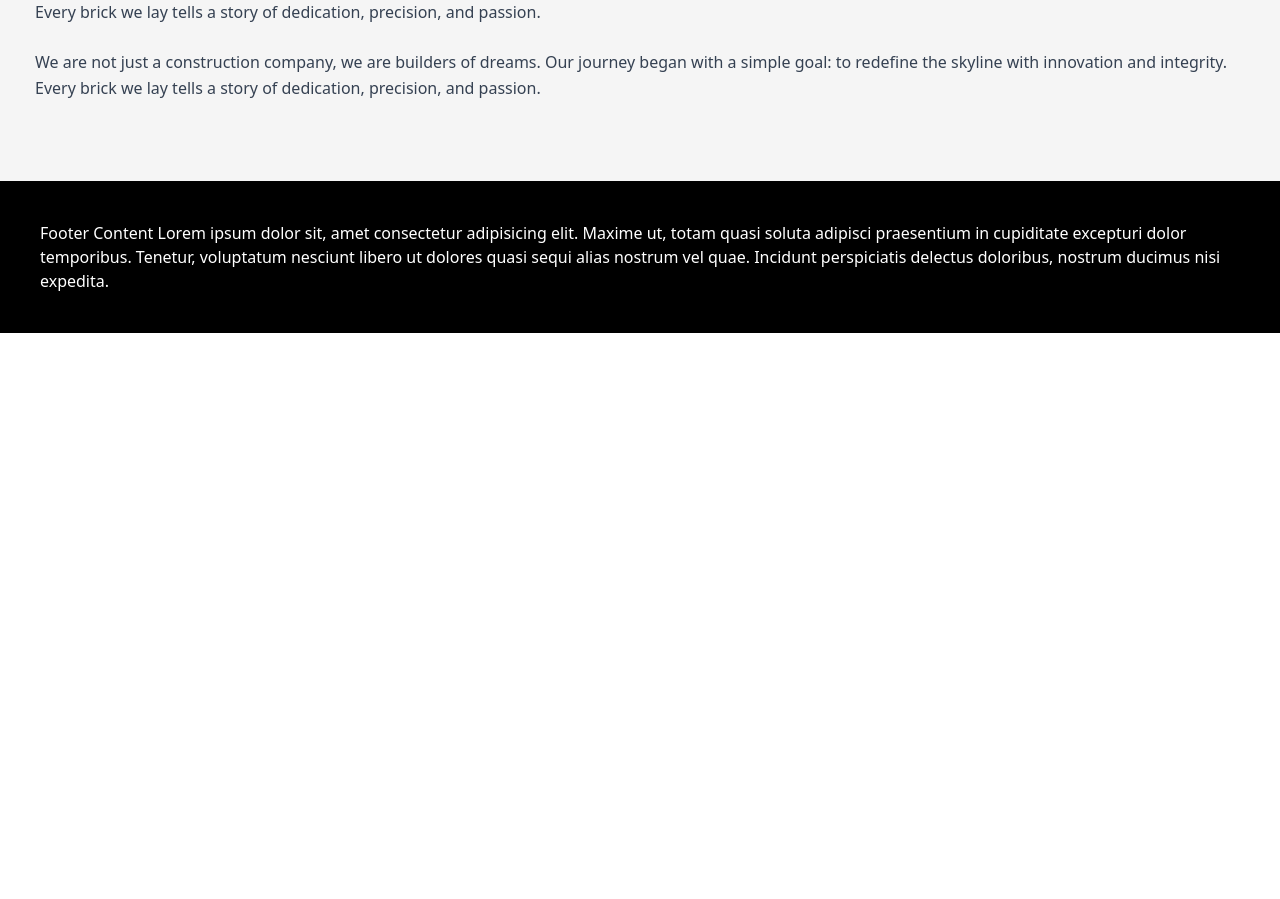
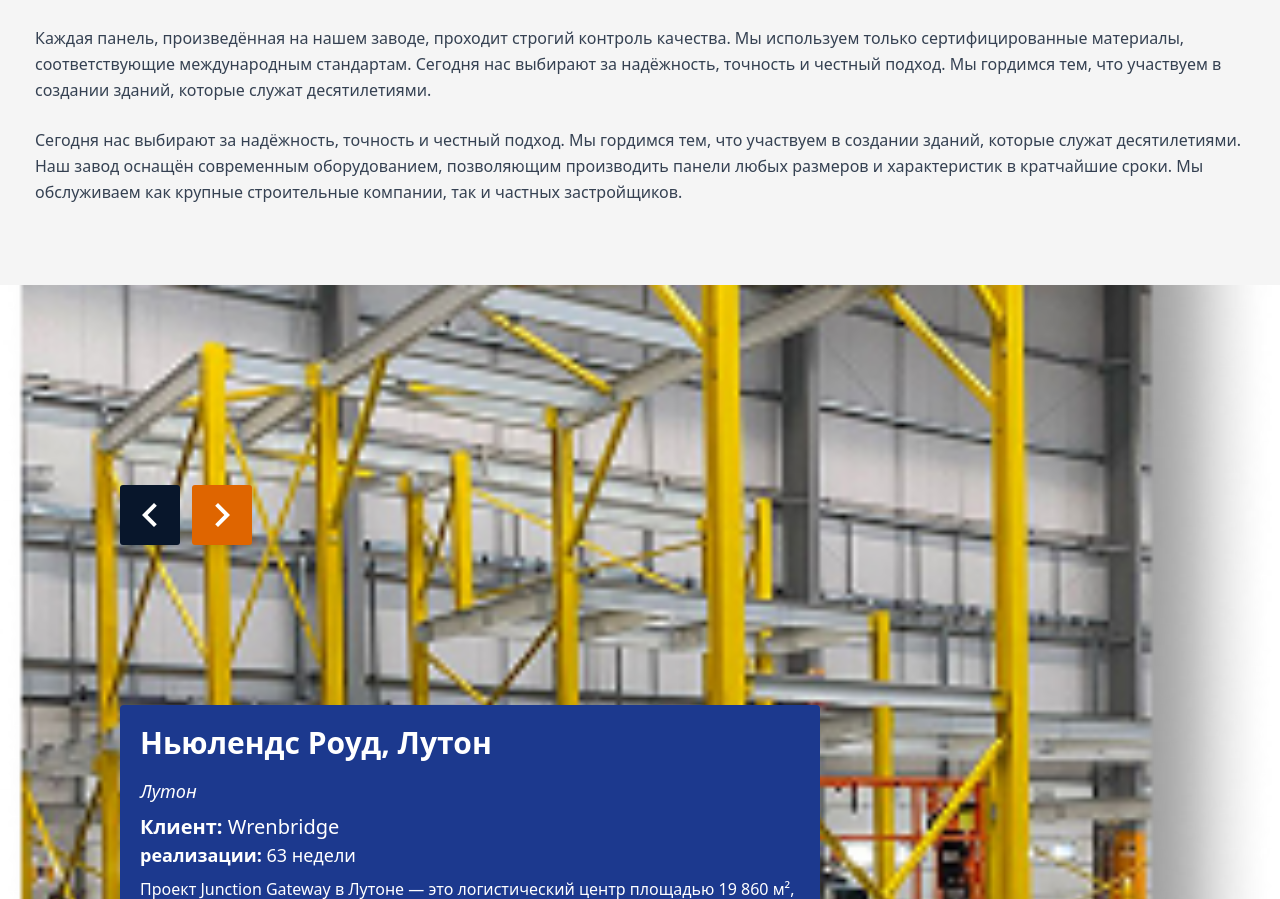
Before and after one commit to 932525862/panelza, a React (Vite) app: page / in a window 1280 px wide. Shown: the part 1901-2800 px from the top of the page. Before the commit the page ends 2234 px from the top, so only its background shows below. Built offline with nearby package versions, Linux system fonts and the light colour scheme.

Commit message:
language

```diff
--- a/package.json
+++ b/package.json
@@ -11,10 +11,12 @@
   },
   "dependencies": {
     "@tailwindcss/vite": "^4.1.11",
+    "animate.css": "^4.1.1",
     "react": "^19.1.0",
     "react-dom": "^19.1.0",
     "react-icons": "^5.5.0",
     "react-router-dom": "^7.7.0",
+    "swiper": "^11.2.10",
     "tailwindcss": "^4.1.11"
   },
   "devDependencies": {
--- a/src/App.jsx
+++ b/src/App.jsx
@@ -4,7 +4,9 @@ import StickyContactBar from "./components/stickyContactBar/StickyContactBar"
 import Home from "./pages/home"
 import OurStory from "./pages/ourStory"
 import Products from "./pages/products"
+import RecentProjects from "./pages/projects"
 import Responsibility from "./pages/responsibility"
+import 'animate.css';
 
 function App() {
 
@@ -14,6 +16,7 @@ function App() {
       <Home/>
       <Products/>
       <OurStory/>
+      <RecentProjects/>
       {/* <Responsibility/> */}
       {/* <StickyContactBar/> */}
       <Footer/>
--- a/src/components/footer/Footer.jsx
+++ b/src/components/footer/Footer.jsx
@@ -3,11 +3,20 @@ import React from "react";
 function Footer() {
   return (
     <footer className="bg-black text-white p-10">
-      Footer Content Lorem ipsum dolor sit, amet consectetur adipisicing elit.
-      Maxime ut, totam quasi soluta adipisci praesentium in cupiditate excepturi
-      dolor temporibus. Tenetur, voluptatum nesciunt libero ut dolores quasi
-      sequi alias nostrum vel quae. Incidunt perspiciatis delectus doloribus,
-      nostrum ducimus nisi expedita.
+      Каждая панель, произведённая на нашем заводе, проходит строгий контроль
+      качества. Мы используем только сертифицированные материалы,
+      соответствующие международным стандартам. Сегодня нас выбирают за
+      надёжность, точность и честный подход. Мы гордимся тем, что участвуем в
+      создании зданий, которые служат десятилетиями. Каждая панель,
+      произведённая на нашем заводе, проходит строгий контроль качества. Мы
+      используем только сертифицированные материалы, соответствующие
+      международным стандартам. Сегодня нас выбирают за надёжность, точность и
+      честный подход. Мы гордимся тем, что участвуем в создании зданий, которые
+      служат десятилетиями. Каждая панель, произведённая на нашем заводе,
+      проходит строгий контроль качества. Мы используем только сертифицированные
+      материалы, соответствующие международным стандартам. Сегодня нас выбирают
+      за надёжность, точность и честный подход. Мы гордимся тем, что участвуем в
+      создании зданий, которые служат десятилетиями.
     </footer>
   );
 }
--- a/src/index.css
+++ b/src/index.css
@@ -4,7 +4,7 @@ html {
 }
 .container{
   width: 100%;
-  max-width: 1240px;
+  max-width: 1340px;
   padding: 0 15px;
   margin-right: auto;
   margin-left: auto;
--- a/src/pages/ourStory/index.jsx
+++ b/src/pages/ourStory/index.jsx
@@ -1,47 +1,51 @@
-// components/OurStory.jsx
 import React from "react";
-// import storyImage1 from "../assets/story1.jpg"; // o'z rasm nomlaringga moslashtir
-// import storyImage2 from "../assets/story2.jpg";
 
 const OurStory = () => {
   return (
-    <section className="bg-[#f5f5f5] py-20 px-2 md:px-5">
+    <section id="ourStory" className="bg-[#f5f5f5] py-20 px-2 md:px-5">
       <div className="container">
         {/* Text Section */}
         <div>
           <h1 className="text-5xl font-medium text-[#111] mb-2">
-            Our story. A unique path.
+            Наша история. Уникальный путь.
           </h1>
           <hr className="max-w-[90px] border-[1.5px] mb-4 rounded-2xl border-[#df6500]" />
           <h2 className="text-3xl text-[#df6500] font-medium ">
-            Doing it differently, since 2016
+            Идём своим путём с 2016 года
           </h2>
           <p className="text-md text-[#08162bce] leading-relaxed mt-6">
-            We are not just a construction company, we are builders of dreams.
-            Our journey began with a simple goal: to redefine the skyline with
-            innovation and integrity. Every brick we lay tells a story of
-            dedication, precision, and passion.
+            Мы — не просто завод по производству строительных панелей, мы —
+            основа современного строительства. С самого начала нашей
+            деятельности в 2016 году мы стремились к инновациям, качеству и
+            надёжности. Каждая панель, произведённая на нашем заводе, проходит
+            строгий контроль качества. Мы используем только сертифицированные
+            материалы, соответствующие международным стандартам.
           </p>
 
           <p className="text-md text-[#08162bce] leading-relaxed mt-6">
-            We are not just a construction company, we are builders of dreams.
-            Our journey began with a simple goal: to redefine the skyline with
-            innovation and integrity. Every brick we lay tells a story of
-            dedication, precision, and passion.
+            Наш завод оснащён современным оборудованием, позволяющим производить
+            панели любых размеров и характеристик в кратчайшие сроки. Мы
+            обслуживаем как крупные строительные компании, так и частных
+            застройщиков. Каждая панель, произведённая на нашем заводе, проходит
+            строгий контроль качества. Мы используем только сертифицированные
+            материалы, соответствующие международным стандартам.
           </p>
 
           <p className="text-md text-[#08162bce] leading-relaxed mt-6">
-            We are not just a construction company, we are builders of dreams.
-            Our journey began with a simple goal: to redefine the skyline with
-            innovation and integrity. Every brick we lay tells a story of
-            dedication, precision, and passion.
+            Каждая панель, произведённая на нашем заводе, проходит строгий
+            контроль качества. Мы используем только сертифицированные материалы,
+            соответствующие международным стандартам. Сегодня нас выбирают за
+            надёжность, точность и честный подход. Мы гордимся тем, что
+            участвуем в создании зданий, которые служат десятилетиями.
           </p>
 
           <p className="text-md text-[#08162bce] leading-relaxed mt-6">
-            We are not just a construction company, we are builders of dreams.
-            Our journey began with a simple goal: to redefine the skyline with
-            innovation and integrity. Every brick we lay tells a story of
-            dedication, precision, and passion.
+            Сегодня нас выбирают за надёжность, точность и честный подход. Мы
+            гордимся тем, что участвуем в создании зданий, которые служат
+            десятилетиями. Наш завод оснащён современным оборудованием,
+            позволяющим производить панели любых размеров и характеристик в
+            кратчайшие сроки. Мы обслуживаем как крупные строительные компании,
+            так и частных застройщиков.
           </p>
         </div>
       </div>
--- a/src/pages/projects/index.jsx
+++ b/src/pages/projects/index.jsx
@@ -1,11 +1,137 @@
-import React from 'react'
+import React, { useRef, useState } from "react";
+import { Swiper, SwiperSlide } from "swiper/react";
+import { Navigation } from "swiper/modules";
+import "swiper/css";
+import "swiper/css/navigation";
 
-function index() {
+import project1 from "../../assets/texnika.png";
+import project2 from "../../assets/lisa.png";
+import project3 from "../../assets/panel.png";
+import project4 from "../../assets/zavod.png";
+
+import {
+  MdOutlineKeyboardArrowLeft,
+  MdOutlineKeyboardArrowRight,
+} from "react-icons/md";
+
+const projectData = [
+  {
+    title: "Ньюлендс Роуд, Лутон",
+    location: "Лутон",
+    client: "Wrenbridge",
+    duration: "63 недели",
+    description:
+      "Проект Junction Gateway в Лутоне — это логистический центр площадью 19 860 м², реализованный компанией Glencar для Wrenbridge.",
+    image: project1,
+    link: "#",
+  },
+  {
+    title: "Промышленный парк Темзы",
+    location: "Лондон",
+    client: "Группа XYZ",
+    duration: "45 недель",
+    description:
+      "Один из крупнейших проектов реконструкции промышленных зон в Великобритании, превращённый в центр логистики и производства.",
+    image: project2,
+    link: "#",
+  },
+  {
+    title: "МегаХаб Вест",
+    location: "Манчестер",
+    client: "BuildCorp",
+    duration: "55 недель",
+    description:
+      "Стратегически расположенный логистический центр с высокой энергоэффективностью и современной архитектурой.",
+    image: project3,
+    link: "#",
+  },
+  {
+    title: "ЭкоЛогистик Парк",
+    location: "Бирмингем",
+    client: "EcoGroup",
+    duration: "40 недель",
+    description:
+      "Экологически чистый логистический объект, построенный с использованием устойчивых строительных технологий.",
+    image: project4,
+    link: "#",
+  },
+];
+
+const RecentProjects = () => {
+  const prevRef = useRef(null);
+  const nextRef = useRef(null);
+  const [activeIndex, setActiveIndex] = useState(0);
+
   return (
-    <section>
+    <section id="projects" className="w-full h-[100dvh] relative">
+      {/* Custom Navigation Buttons */}
+      <div className="absolute top-[200px] left-[120px] z-20 flex gap-3">
+        <button
+          ref={prevRef}
+          className="bg-[#08162B] text-white shadow-lg rounded-[3px] transition w-[60px] h-[60px] flex justify-center items-center"
+        >
+          <MdOutlineKeyboardArrowLeft className="text-5xl" />
+        </button>
+        <button
+          ref={nextRef}
+          className="bg-[#df6500] text-white shadow-lg rounded-[3px] transition w-[60px] h-[60px] flex justify-center items-center"
+        >
+          <MdOutlineKeyboardArrowRight className="text-5xl" />
+        </button>
+      </div>
 
+      <Swiper
+        modules={[Navigation]}
+        navigation={{
+          prevEl: prevRef.current,
+          nextEl: nextRef.current,
+        }}
+        onInit={(swiper) => {
+          swiper.params.navigation.prevEl = prevRef.current;
+          swiper.params.navigation.nextEl = nextRef.current;
+          swiper.navigation.init();
+          swiper.navigation.update();
+        }}
+        onSlideChange={(swiper) => setActiveIndex(swiper.realIndex)}
+        loop={true}
+        speed={1500}
+        slidesPerView={1}
+        className="w-full h-full"
+      >
+        {projectData.map((project, i) => (
+          <SwiperSlide key={i}>
+            <div
+              className="w-full h-full bg-cover bg-center flex items-end"
+              style={{ backgroundImage: `url(${project.image})` }}
+            >
+              <div
+                className={`${
+                  activeIndex === i
+                    ? "animate__animated animate__fadeInRight"
+                    : ""
+                } bg-blue-900 rounded-sm text-white p-5 ml-30 mb-20 max-w-[700px] h-[300px] transition-all duration-700`}
+              >
+                <h3 className="text-3xl font-bold mb-4">{project.title}</h3>
+                <p className="text-lg italic">{project.location}</p>
+                <p className="text-xl mt-2">
+                  <strong>Клиент:</strong> {project.client}
+                </p>
+                <p className="text-lg">
+                  <strong>реализации:</strong> {project.duration}
+                </p>
+                <p className="text-md mt-2">
+                  {project.description}{" "}
+                  <a href={project.link} className="underline text-orange-400">
+                    читать далее
+                  </a>
+                </p>
+              </div>
+            </div>
+          </SwiperSlide>
+        ))}
+      </Swiper>
     </section>
-  )
-}
+  );
+};
 
-export default index
+export default RecentProjects;
```
Also changed, not shown: src/components/header/Header.jsx (+8 -7 lines), 1 other file (tests, documents, lock files or other folders).
